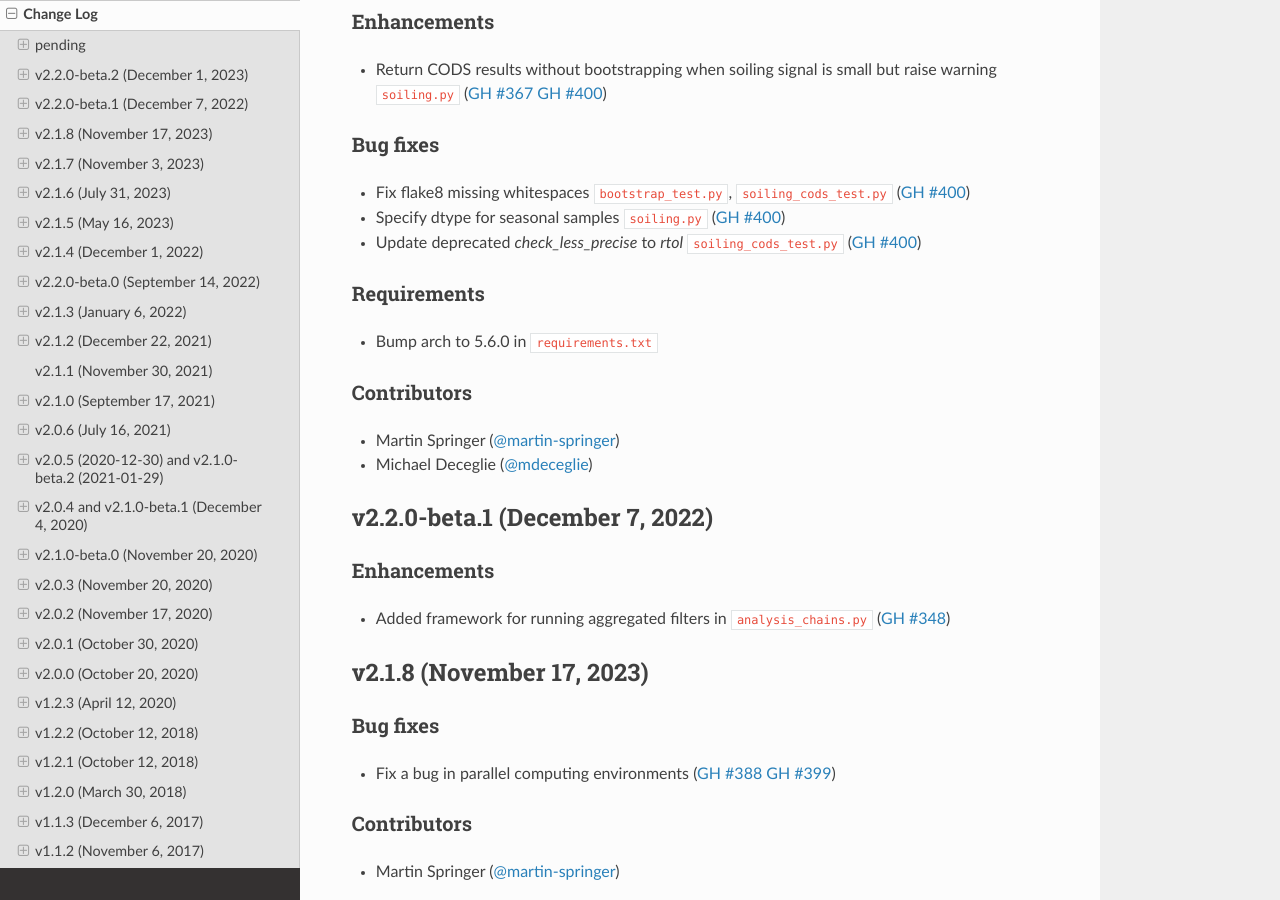
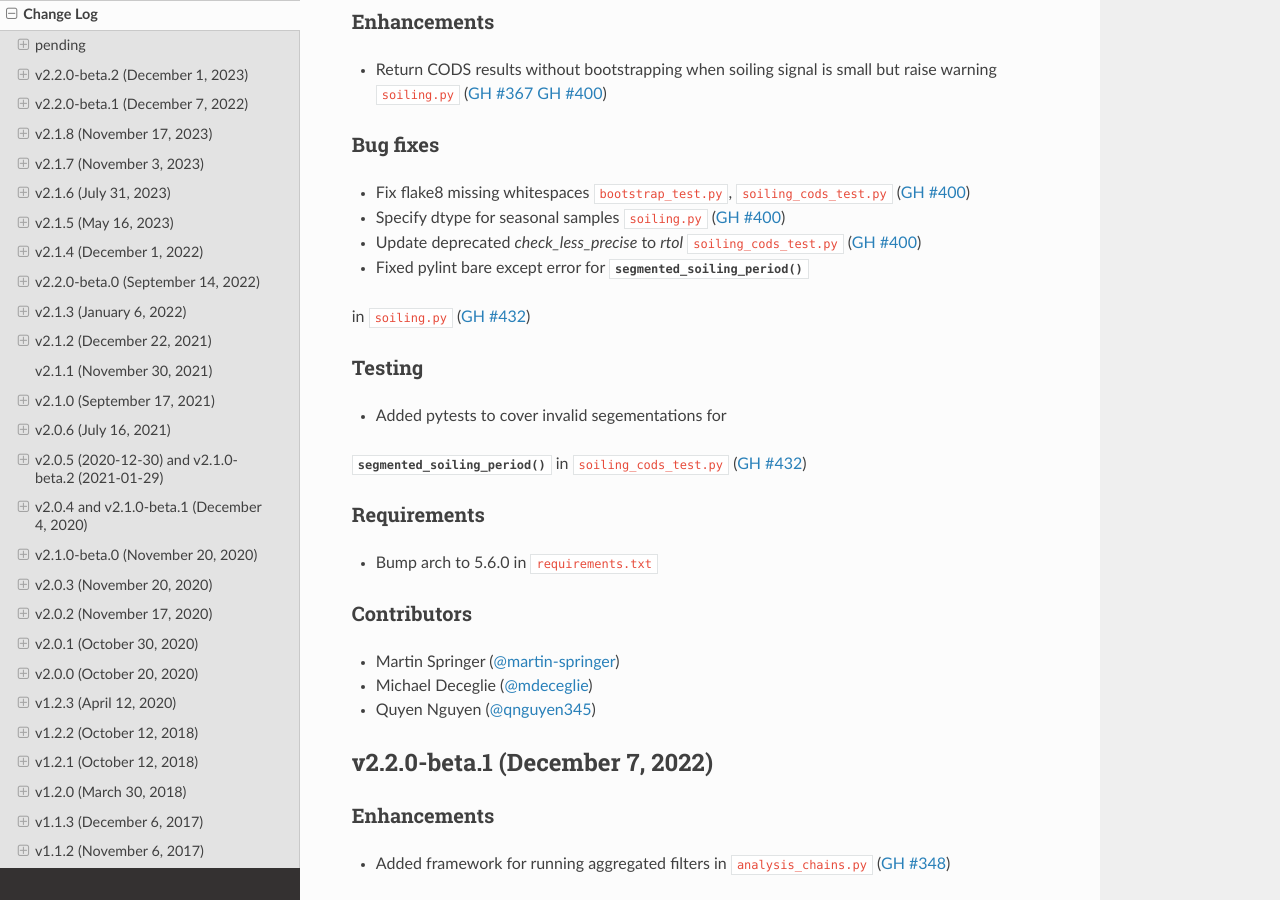
Before and after one commit to NREL/rdtools, a Sphinx documentation site: the page built from docs/sphinx/source/changelog.rst, in a window 1280 px wide and 900 px high, scrolled down 1245 px. Built offline with Sphinx 7.4.7 and the Read the Docs theme 3.1.0, drawn with Linux system fonts in a browser that asks for light colours; pages that are not in the unit, such as notebooks, are missing from menus.

Commit message:
updated changelogs

```diff
--- a/docs/sphinx/source/changelog/v2.2.0-beta.2.rst
+++ b/docs/sphinx/source/changelog/v2.2.0-beta.2.rst
@@ -12,6 +12,13 @@ Bug fixes
 * Fix flake8 missing whitespaces ``bootstrap_test.py``, ``soiling_cods_test.py`` (:pull:`400`)
 * Specify dtype for seasonal samples ``soiling.py`` (:pull:`400`)
 * Update deprecated `check_less_precise` to `rtol` ``soiling_cods_test.py`` (:pull:`400`)
+* Fixed pylint bare except error for :py:func:`~rdtools.soiling.segmented_soiling_period`
+in ``soiling.py`` (:pull:`432`)
+
+Testing
+-------
+* Added pytests to cover invalid segementations for
+:py:func:`~rdtools.soiling.segmented_soiling_period` in ``soiling_cods_test.py`` (:pull:`432`)
 
 Requirements
 ------------
@@ -21,3 +28,4 @@ Contributors
 ------------
 * Martin Springer (:ghuser:`martin-springer`)
 * Michael Deceglie (:ghuser:`mdeceglie`)
+* Quyen Nguyen (:ghuser:`qnguyen345`)
```
